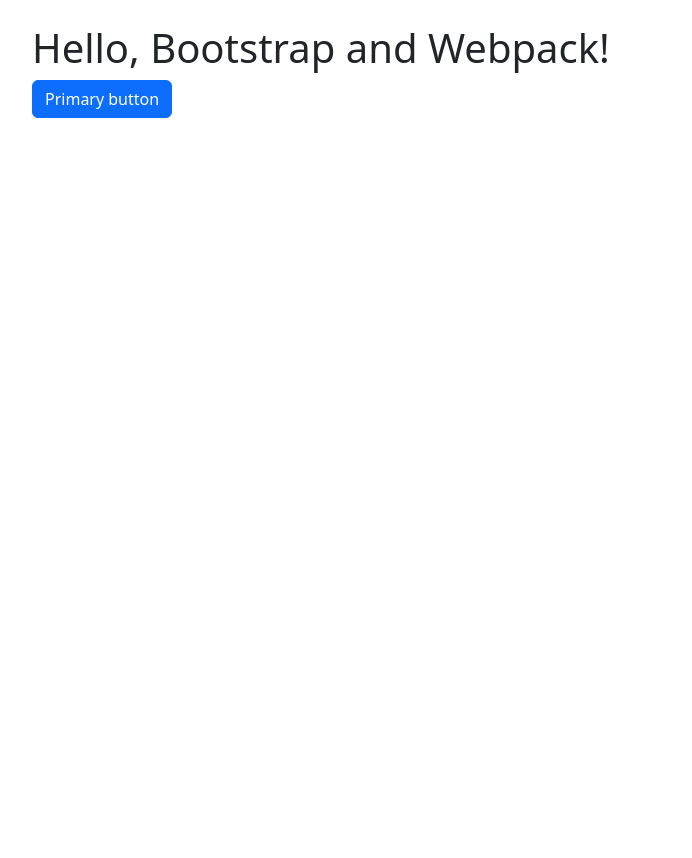
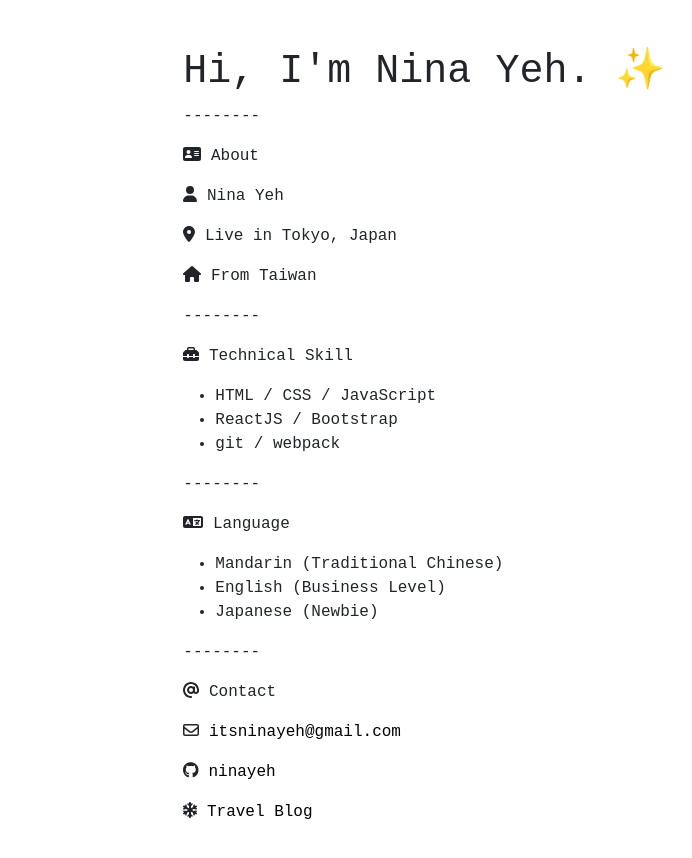
Before and after one commit to ninayeh/ninayeh-bk, a website built with webpack: page dist/index.html in a window 1280 px wide. Shown: the whole page, without its empty margins (54-746 px from the left). Before the commit the page ends 800 px from the top, so only its background shows below. Built offline with nearby package versions, Linux system fonts and the light colour scheme.

Commit message:
Add My Portfolio content

```diff
--- a/package.json
+++ b/package.json
@@ -35,6 +35,7 @@
     "webpack-dev-server": "^4.11.1"
   },
   "dependencies": {
+    "@fortawesome/fontawesome-free": "^6.2.1",
     "@popperjs/core": "^2.11.6",
     "bootstrap": "^5.2.3"
   }
--- a/src/js/main.js
+++ b/src/js/main.js
@@ -3,3 +3,8 @@
 
 // Import all of Bootstrap's JS
 import * as bootstrap from 'bootstrap'
+
+import '@fortawesome/fontawesome-free/js/fontawesome'
+import '@fortawesome/fontawesome-free/js/solid'
+import '@fortawesome/fontawesome-free/js/brands'
+import '@fortawesome/fontawesome-free/js/regular'
--- a/src/scss/styles.scss
+++ b/src/scss/styles.scss
@@ -1,2 +1,14 @@
 // Import all of Bootstrap's CSS
 @import "~bootstrap/scss/bootstrap";
+@import url('https://fonts.googleapis.com/css2?family=Noto+Sans+TC:wght@300;400&display=swap');
+
+
+
+body {
+  font-family: "Inconsolata", monospace, 'Noto Sans TC', sans-serif;
+}
+
+a {
+  text-decoration:none;
+  color:black;
+}
```
Also changed, not shown: dist/index.html, dist/main.css, 2 other files.
